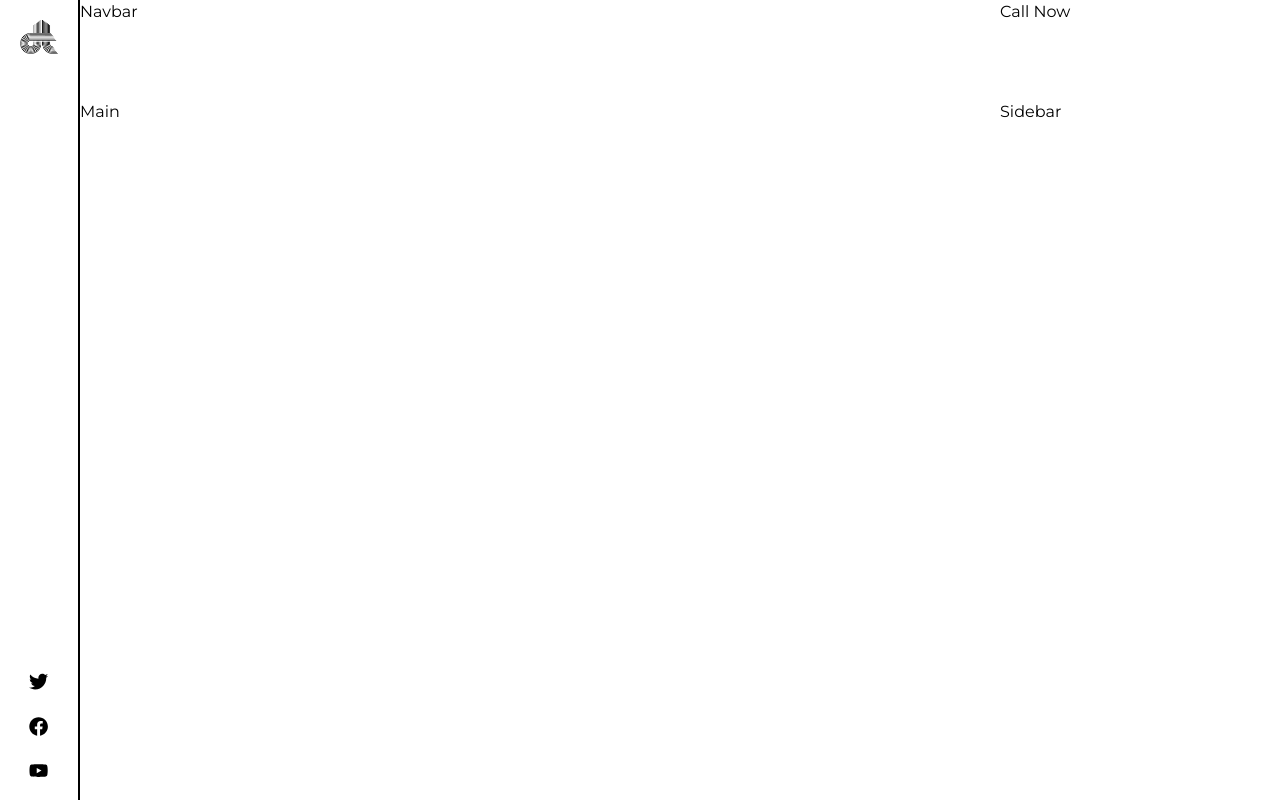
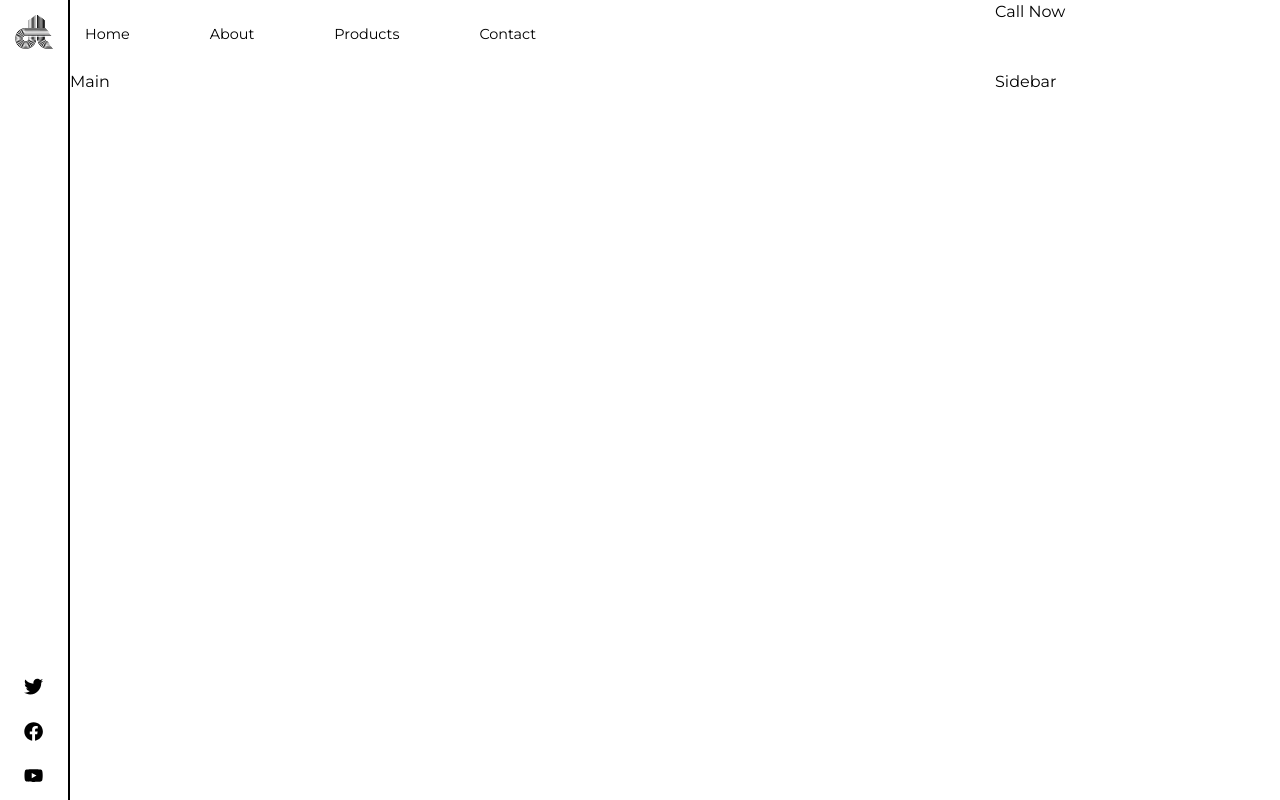
Before and after one commit to Souro-23/Dalal-tiles, a Next.js app: page / in a window 1280 px wide. Shown: the top 800 px of the page. Built offline with nearby package versions, Linux system fonts and the light colour scheme.

Commit message:
Added Navbar

```diff
--- a/components/Layout/Navbar.js
+++ b/components/Layout/Navbar.js
@@ -1,5 +1,14 @@
 const Navbar = () => {
-  return <div className="navbar">Navbar</div>;
+  return (
+    <div className="navbar">
+      <div className="nav-menu">
+        <li>Home</li>
+        <li>About</li>
+        <li>Products</li>
+        <li>Contact</li>
+      </div>
+    </div>
+  );
 };
 
 export default Navbar;
--- a/styles/components/_index.scss
+++ b/styles/components/_index.scss
@@ -1,2 +1,3 @@
 @forward "layout";
 @forward "sideNav";
+@forward "navbar";
--- a/styles/components/_layout.scss
+++ b/styles/components/_layout.scss
@@ -1,8 +1,8 @@
 .layout-container {
   display: grid;
   grid-auto-columns: 1fr;
-  grid-template-columns: 80px calc(75% - 40px) calc(25% - 40px);
-  grid-template-rows: 100px 100vh 100px;
+  grid-template-columns: 70px calc(75% - 35px) calc(25% - 35px);
+  grid-template-rows: 70px 100vh 100px;
   gap: 0px 0px;
   grid-template-areas:
     "side-nav navbar call-now"
--- /dev/null
+++ b/styles/components/_navbar.scss
@@ -0,0 +1,15 @@
+.navbar {
+  padding: 15px;
+  display: flex;
+  align-items: center;
+  justify-content: space-between;
+
+  .nav-menu {
+    list-style-type: none;
+    display: flex;
+    align-items: center;
+    justify-content: center;
+    gap: 80px;
+    font-size: 0.9rem;
+  }
+}
--- a/styles/components/_sideNav.scss
+++ b/styles/components/_sideNav.scss
@@ -5,7 +5,7 @@
   flex-direction: column;
 
   height: 100vh;
-  padding: 20px;
+  padding: 15px;
   border-right: 2px solid #000;
 
   .sm-links {
```
